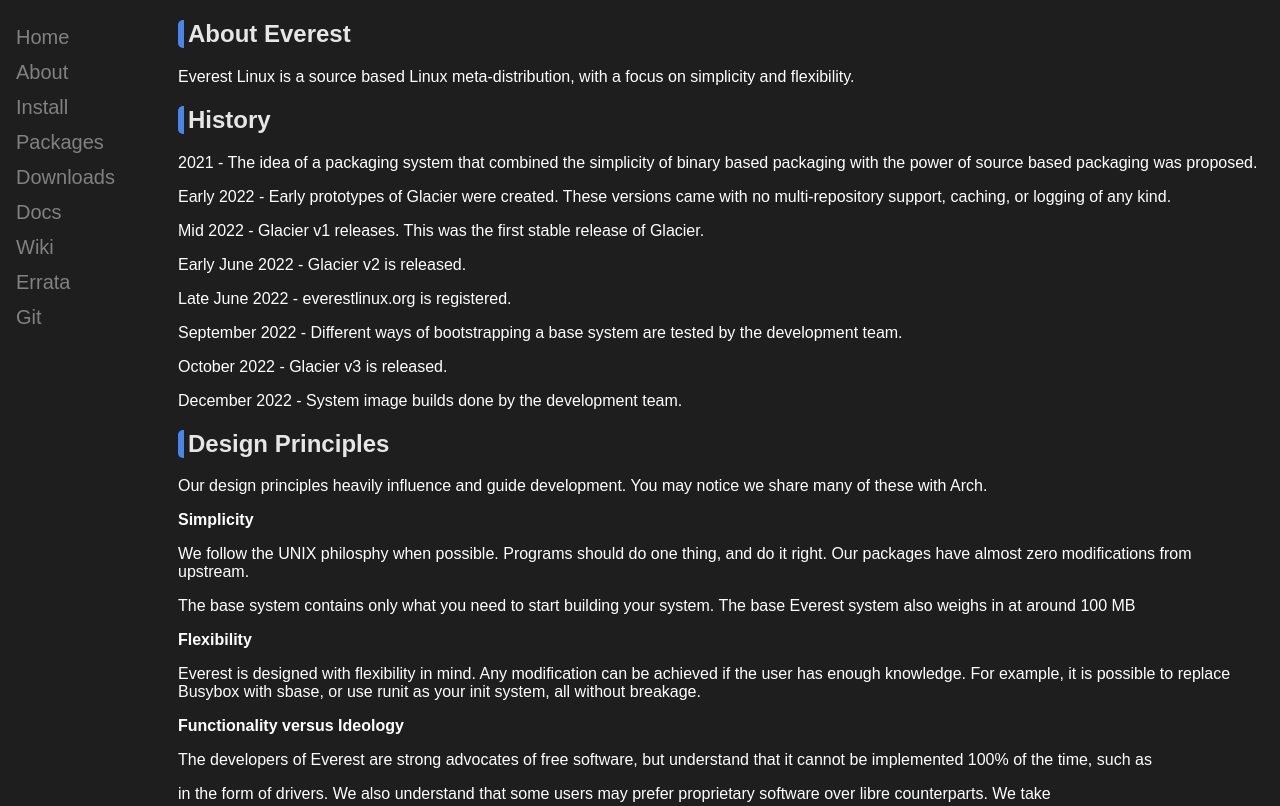
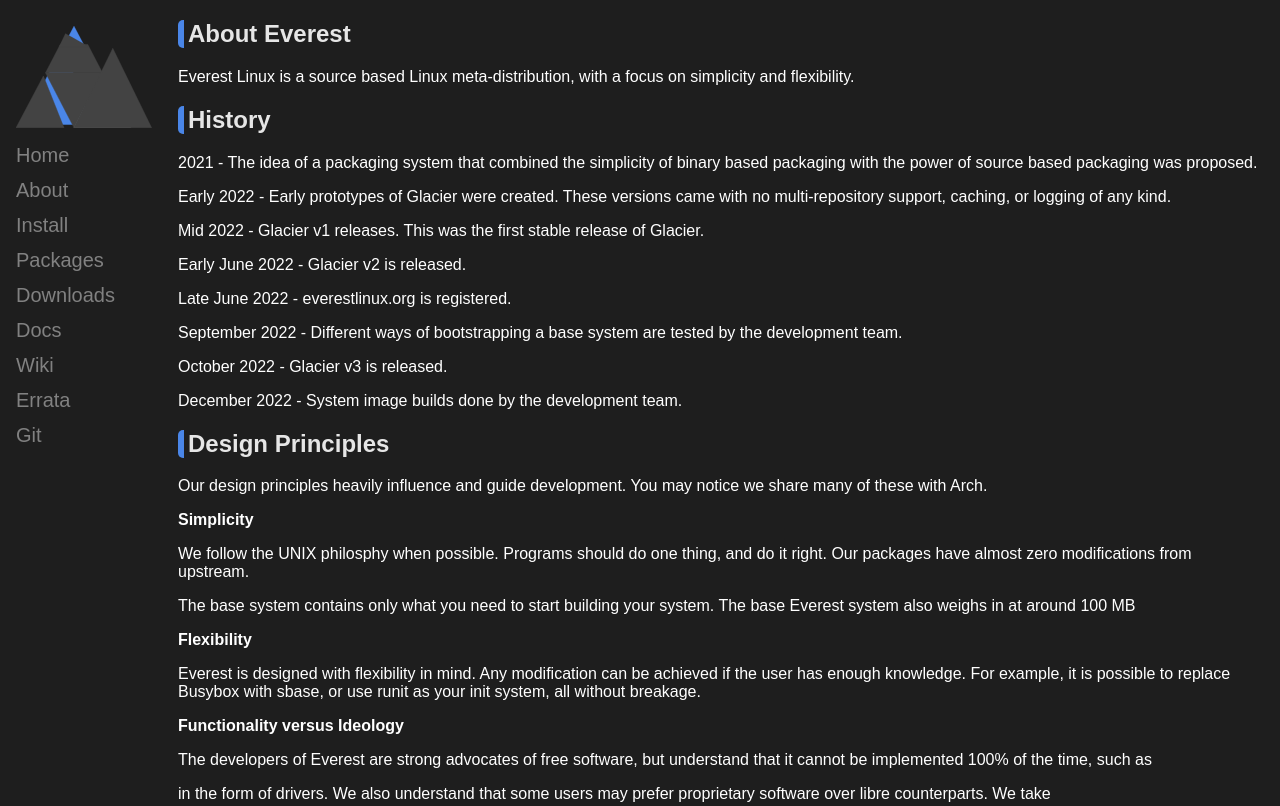
Before and after one commit to everest-linux/everest-web, a plain HTML site: page about.html in a window 1280 px wide. Shown: the top 806 px of the page. Drawn offline with Linux system fonts and the light colour scheme.

Commit message:
add image to sidebar

```diff
--- a/about.html
+++ b/about.html
@@ -7,6 +7,7 @@
 <body>
 <!-- Navbar -->
 <div class="sidenav">
+	<img src="img/everest-logo.svg" alt="everest-logo">
 	<a href="index.html">Home</a>
 	<a href="about.html">About</a>
 	<a href="install.html">Install</a>
--- a/css/everest.css
+++ b/css/everest.css
@@ -247,3 +247,7 @@
 #myUL li a:hover:not(.header) {
 	background-color: #1E1E1E;
 }
+
+img {
+	padding: 6px 8px 6px 16px;
+}
```
Also changed, not shown: docs/general-recommendations.html (+1 -0 lines), docs/home.html (+1 -0 lines), docs/intro-to-glacier.html (+1 -0 lines), docs/template.html (+1 -0 lines), download.html (+1 -0 lines), errata.html (+1 -0 lines), index.html (+1 -0 lines), install.html (+1 -0 lines), template.html (+1 -0 lines), img/everest-logo.svg (added).
